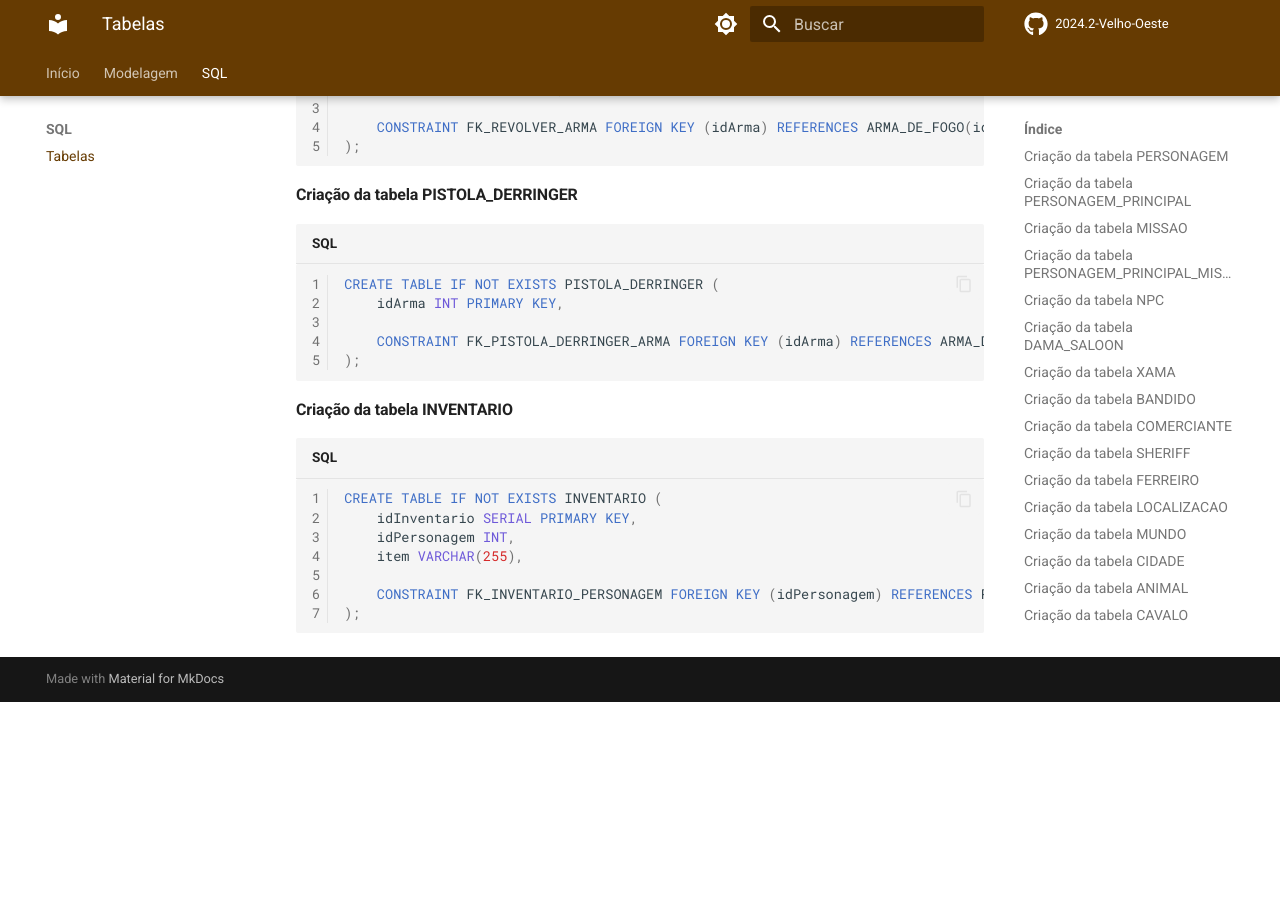
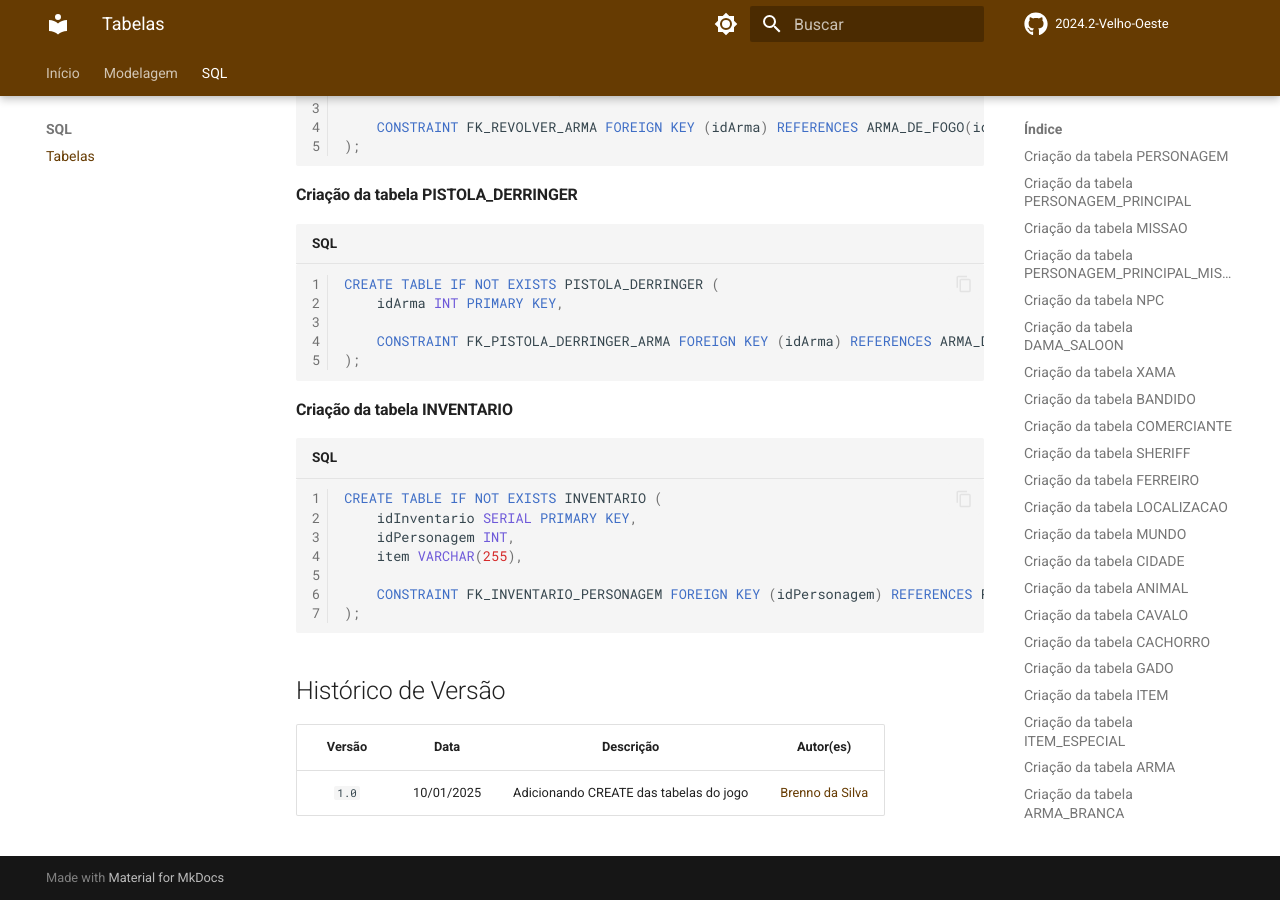
Before and after one commit to SBD1/2024.2-Velho-Oeste, an MkDocs documentation site: the page built from docs/sql/Tabelas.md, in a window 1280 px wide and 900 px high, scrolled down 6984 px. Built offline with MkDocs 1.6.1 and Material for MkDocs 9.7.7, drawn with Linux system fonts in a browser that asks for light colours; comment, search, counter and statistics services are not loaded; before the commit the page ends 7686 px from its top, so only the background shows below that.

Commit message:
Adicionando quadro de histórico de versões das tabelas

`````diff
--- a/docs/sql/Tabelas.md
+++ b/docs/sql/Tabelas.md
@@ -323,3 +323,8 @@ CREATE TABLE IF NOT EXISTS INVENTARIO (
     CONSTRAINT FK_INVENTARIO_PERSONAGEM FOREIGN KEY (idPersonagem) REFERENCES PERSONAGEM(idPersonagem)
 );
 ````
+## Histórico de Versão
+
+| Versão |    Data    |                     Descrição                     |                                                                                                Autor(es)                                                                                                 |
+| :----: | :--------: | :-----------------------------------------------: | :------------------------------------------------------------------------------------------------------------------------------------------------------------------------------------------------------: |
+| `1.0`  | 10/01/2025 | Adicionando CREATE das tabelas do jogo | [Brenno da Silva](https://github.com/brenno-silva01) |                                                |
`````
